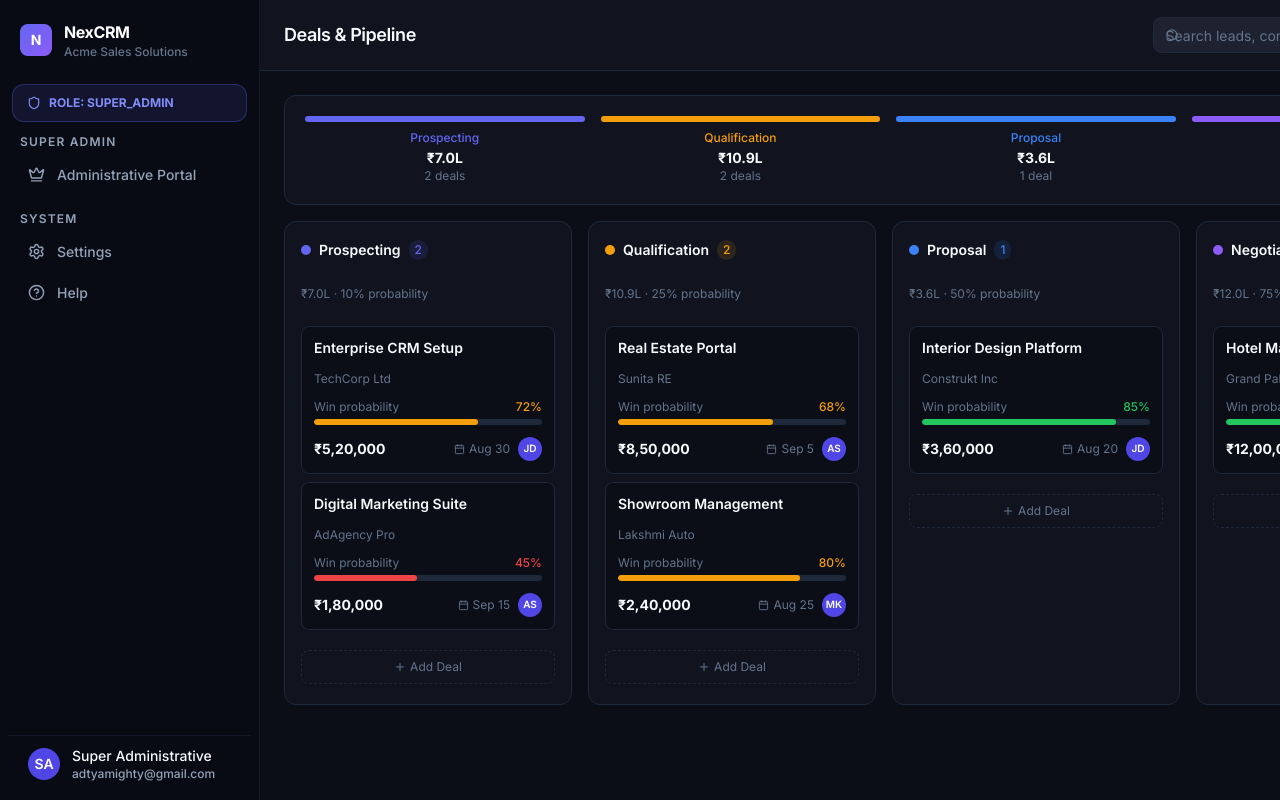
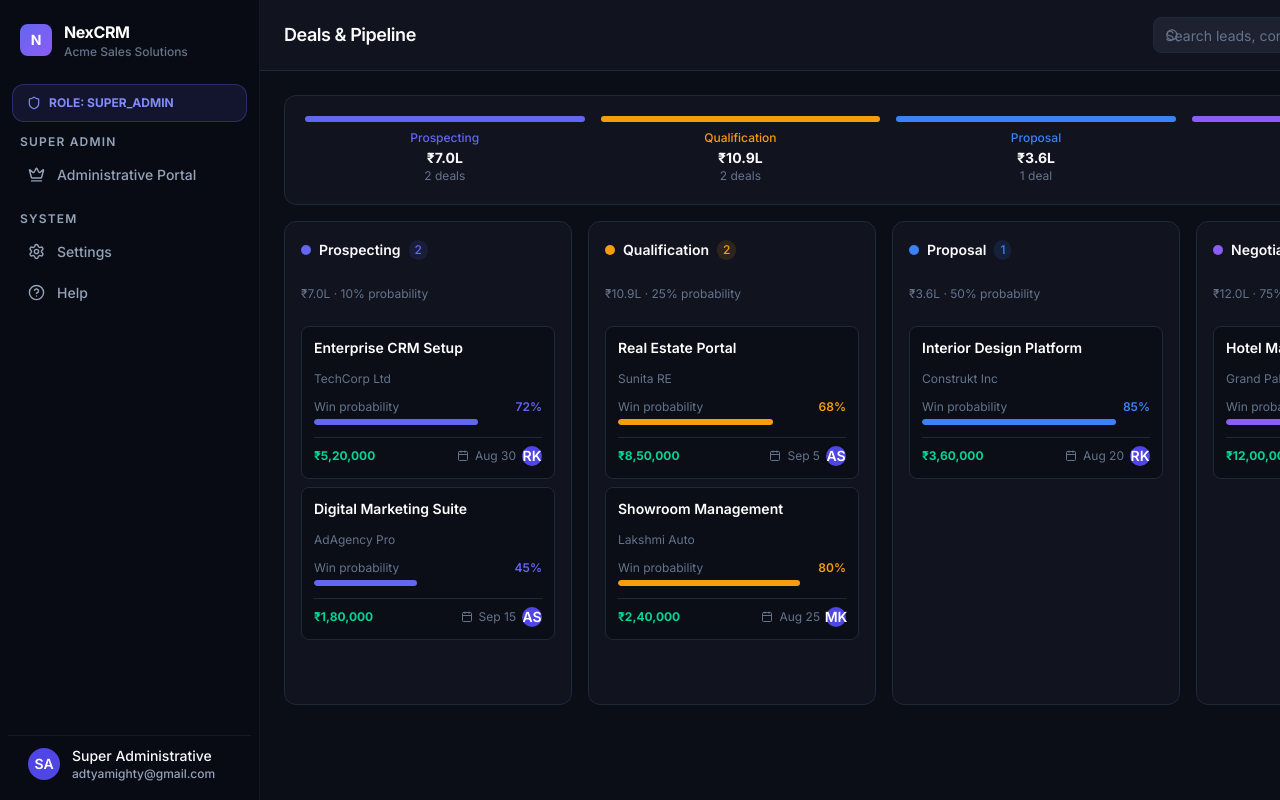
Before and after one commit to aditya-k-rai/DAS-CRM, a Next.js app in the folder frontend-web/: page /deals in a window 1280 px wide. Shown: the top 800 px of the page. Built offline with nearby package versions, Linux system fonts and the light colour scheme.

Commit message:
fix(deals): scope Deals & Pipeline Kanban board to assigned deals only for Sales Executives

```diff
--- a/frontend-web/components/deals/DealsKanban.tsx
+++ b/frontend-web/components/deals/DealsKanban.tsx
@@ -1,7 +1,8 @@
 'use client';
 
 import { useState } from 'react';
-import { MoreHorizontal, Plus, DollarSign, Calendar, User } from 'lucide-react';
+import { MoreHorizontal, Plus, DollarSign, Calendar, User, Lock, Shield } from 'lucide-react';
+import { useAuth } from '@/context/AuthContext';
 
 const STAGES = [
   { id: 'prospecting', name: 'Prospecting', color: '#6366f1', probability: 10 },
@@ -11,40 +12,74 @@ const STAGES = [
   { id: 'closed_won', name: 'Closed Won', color: '#22c55e', probability: 100 },
 ];
 
-const DEALS: Record<string, any[]> = {
+const INITIAL_DEALS: Record<string, any[]> = {
   prospecting: [
-    { id: '1', title: 'Enterprise CRM Setup', company: 'TechCorp Ltd', value: '₹5,20,000', owner: 'JD', close: 'Aug 30', score: 72 },
-    { id: '2', title: 'Digital Marketing Suite', company: 'AdAgency Pro', value: '₹1,80,000', owner: 'AS', close: 'Sep 15', score: 45 },
+    { id: '1', title: 'Enterprise CRM Setup', company: 'TechCorp Ltd', value: '₹5,20,000', owner: 'RK', ownerName: 'Rajesh Kumar', close: 'Aug 30', score: 72 },
+    { id: '2', title: 'Digital Marketing Suite', company: 'AdAgency Pro', value: '₹1,80,000', owner: 'AS', ownerName: 'Amit Shah', close: 'Sep 15', score: 45 },
   ],
   qualification: [
-    { id: '3', title: 'Real Estate Portal', company: 'Sunita RE', value: '₹8,50,000', owner: 'AS', close: 'Sep 5', score: 68 },
-    { id: '4', title: 'Showroom Management', company: 'Lakshmi Auto', value: '₹2,40,000', owner: 'MK', close: 'Aug 25', score: 80 },
+    { id: '3', title: 'Real Estate Portal', company: 'Sunita RE', value: '₹8,50,000', owner: 'AS', ownerName: 'Amit Shah', close: 'Sep 5', score: 68 },
+    { id: '4', title: 'Showroom Management', company: 'Lakshmi Auto', value: '₹2,40,000', owner: 'MK', ownerName: 'Meera Kapoor', close: 'Aug 25', score: 80 },
   ],
   proposal: [
-    { id: '5', title: 'Interior Design Platform', company: 'Construkt Inc', value: '₹3,60,000', owner: 'JD', close: 'Aug 20', score: 85 },
+    { id: '5', title: 'Interior Design Platform', company: 'Construkt Inc', value: '₹3,60,000', owner: 'RK', ownerName: 'Rajesh Kumar', close: 'Aug 20', score: 85 },
   ],
   negotiation: [
-    { id: '6', title: 'Hotel Management System', company: 'Grand Palace', value: '₹12,00,000', owner: 'JD', close: 'Aug 18', score: 91 },
+    { id: '6', title: 'Hotel Management System', company: 'Grand Palace', value: '₹12,00,000', owner: 'RK', ownerName: 'Rajesh Kumar', close: 'Aug 18', score: 91 },
   ],
   closed_won: [
-    { id: '7', title: 'Auto Finance Tracker', company: 'SpeedCars', value: '₹4,50,000', owner: 'MK', close: 'Aug 10', score: 100 },
+    { id: '7', title: 'Auto Finance Tracker', company: 'SpeedCars', value: '₹4,50,000', owner: 'RK', ownerName: 'Rajesh Kumar', close: 'Aug 10', score: 100 },
   ],
 };
 
 export function DealsKanban() {
-  const [deals, setDeals] = useState(DEALS);
+  const { currentUser } = useAuth();
+  const [allDeals, setAllDeals] = useState(INITIAL_DEALS);
+
+  const rawRole = (currentUser?.role || '').toString().trim().toUpperCase();
+  const isRep = rawRole === 'SALES_EXEC' || rawRole === 'EMPLOYEE' || rawRole === 'STAFF' || rawRole === 'REP';
+
+  // Filter deals by owner if logged in as a Sales Executive
+  const getScopedDeals = () => {
+    if (!isRep) return allDeals;
+
+    const scoped: Record<string, any[]> = {};
+    Object.keys(allDeals).forEach((stageId) => {
+      scoped[stageId] = (allDeals[stageId] || []).filter(
+        (deal) => deal.ownerName === currentUser.name || deal.owner === currentUser.avatar || deal.owner === 'RK' || deal.ownerName === 'Rajesh Kumar'
+      );
+    });
+    return scoped;
+  };
+
+  const scopedDeals = getScopedDeals();
 
   const stageTotal = (stageId: string) =>
-    (deals[stageId] ?? []).reduce((s, d) => s + parseInt(d.value.replace(/[₹,]/g, '')), 0);
+    (scopedDeals[stageId] ?? []).reduce((s, d) => s + parseInt(d.value.replace(/[₹,]/g, '')), 0);
 
   return (
-    <div>
+    <div className="space-y-4">
+      {/* Role Scoping Banner for Sales Executive */}
+      {isRep && (
+        <div className="bg-indigo-500/15 border border-indigo-500/30 p-3.5 rounded-2xl flex items-center justify-between text-xs text-indigo-300">
+          <div className="flex items-center gap-2">
+            <Lock size={14} className="text-indigo-400" />
+            <span>
+              Role Access Restriction (SALES_EXEC): Viewing assigned deals only for <strong>{currentUser.name}</strong>.
+            </span>
+          </div>
+          <span className="font-bold text-brand-400 px-2 py-0.5 rounded bg-brand/20 border border-brand/30">
+            Personal Pipeline View
+          </span>
+        </div>
+      )}
+
       {/* Pipeline summary bar */}
-      <div className="crm-card mb-4 p-4">
+      <div className="crm-card p-4">
         <div className="grid grid-cols-5 gap-4">
           {STAGES.map((stage) => {
             const total = stageTotal(stage.id);
-            const count = (deals[stage.id] ?? []).length;
+            const count = (scopedDeals[stage.id] ?? []).length;
             return (
               <div key={stage.id} className="text-center">
                 <div className="h-1.5 rounded-full mb-2" style={{ background: stage.color }} />
@@ -60,7 +95,7 @@ export function DealsKanban() {
       {/* Kanban board */}
       <div className="flex gap-4 overflow-x-auto pb-4" style={{ minHeight: '500px' }}>
         {STAGES.map((stage) => {
-          const stageDeals = deals[stage.id] ?? [];
+          const stageDeals = scopedDeals[stage.id] ?? [];
           return (
             <div key={stage.id} className="kanban-column flex-shrink-0">
               {/* Column header */}
@@ -84,10 +119,15 @@ export function DealsKanban() {
 
               {/* Deal cards */}
               <div className="flex flex-col gap-2">
-                {stageDeals.map((deal) => (
+                {stageDeals.length === 0 ? (
+                  <div className="p-4 rounded-xl border border-dashed border-border text-center text-xs text-muted">
+                    No assigned deals in {stage.name}
+                  </div>
+                ) : (
+                  stageDeals.map((deal) => (
                     <div key={deal.id} className="kanban-card">
                       <div className="flex items-start justify-between mb-2">
-                      <p className="text-sm font-semibold leading-tight">{deal.title}</p>
+                        <p className="text-sm font-semibold leading-tight text-white">{deal.title}</p>
                         <button className="btn-ghost w-6 h-6 p-0 flex items-center justify-center rounded flex-shrink-0 ml-1">
                           <MoreHorizontal size={13} />
                         </button>
@@ -99,36 +139,33 @@ export function DealsKanban() {
                       <div className="mb-3">
                         <div className="flex justify-between text-xs mb-1">
                           <span className="text-muted">Win probability</span>
-                        <span className="font-medium" style={{ color: deal.score > 80 ? 'rgb(34,197,94)' : deal.score > 60 ? 'rgb(245,158,11)' : 'rgb(239,68,68)' }}>
+                          <span className="font-semibold" style={{ color: stage.color }}>
                             {deal.score}%
                           </span>
                         </div>
-                      <div className="h-1.5 rounded-full overflow-hidden" style={{ background: 'rgb(var(--border))' }}>
-                        <div className="h-full rounded-full transition-all" style={{
-                          width: `${deal.score}%`,
-                          background: deal.score > 80 ? '#22c55e' : deal.score > 60 ? '#f59e0b' : '#ef4444',
-                        }} />
+                        <div className="h-1.5 w-full bg-background rounded-full overflow-hidden">
+                          <div className="h-full rounded-full" style={{ width: `${deal.score}%`, background: stage.color }} />
                         </div>
                       </div>
 
-                    <div className="flex items-center justify-between">
-                      <span className="text-sm font-bold" style={{ color: 'rgb(var(--brand-400))' }}>{deal.value}</span>
-                      <div className="flex items-center gap-2">
-                        <div className="flex items-center gap-1 text-xs text-muted">
-                          <Calendar size={11} />
-                          {deal.close}
-                        </div>
-                        <div className="avatar w-6 h-6 text-xs" style={{ fontSize: '10px' }}>{deal.owner}</div>
+                      {/* Card Footer */}
+                      <div className="flex items-center justify-between pt-2 border-t border-border/50 text-xs">
+                        <span className="font-bold text-emerald-400">{deal.value}</span>
+                        <div className="flex items-center gap-1.5 text-muted">
+                          <Calendar size={12} />
+                          <span>{deal.close}</span>
+                          <div
+                            className="avatar w-5 h-5 text-[9px] font-bold bg-brand/20 text-brand-400"
+                            title={`Owner: ${deal.ownerName}`}
+                          >
+                            {deal.owner}
                           </div>
                         </div>
                       </div>
-                ))}
                     </div>
-
-              {/* Add deal */}
-              <button className="w-full mt-2 py-2 rounded-lg text-xs text-muted border border-dashed transition-all hover:border-brand-500 hover:text-white flex items-center justify-center gap-1" style={{ borderColor: 'rgb(var(--border))' }}>
-                <Plus size={12} /> Add Deal
-              </button>
+                  ))
+                )}
+              </div>
             </div>
           );
         })}
```
Lines whose indentation alone changed are shown as unchanged.
